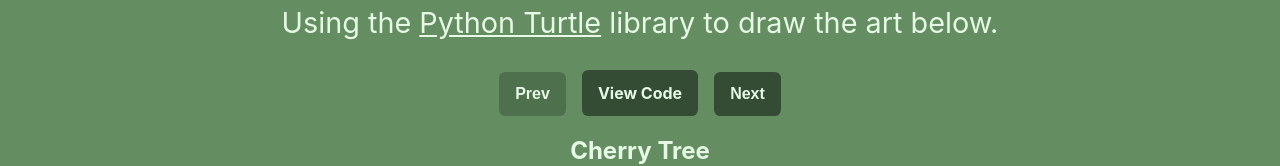
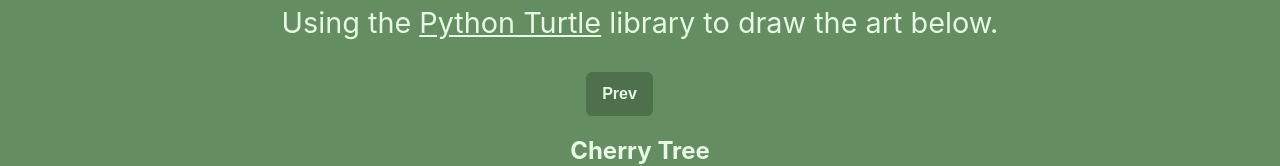
Before and after one commit to CarterFiggins/carterfiggins.github.io, a React (Create React App) app: page /#/draw in a window 1280 px wide. Shown: the part 212-378 px from the top of the page. Built offline with nearby package versions, Linux system fonts and the light colour scheme.

Commit message:
updated draw page

```diff
--- a/src/component/DrawPage.js
+++ b/src/component/DrawPage.js
@@ -34,14 +34,7 @@ export default function DrawPage() {
           >
             Prev
           </button>
-          <a
-          className="link-button"
-          target="_blank"
-          rel="noopener noreferrer"
-          href="https://github.com/CarterFiggins/drawings"
-        >
-          View Code
-        </a>
+          <h2>{drawings[drawIndex].name}</h2>
           <button
             disabled={isEndOfDrawings}
             className="nav-btn"
@@ -50,7 +43,6 @@ export default function DrawPage() {
             Next
           </button>
         </div>
-        <h2>{drawings[drawIndex].name}</h2>
         <div className="drawing-boxes">
           <Drawing drawURL={drawings[drawIndex].link} />
         </div>
```
